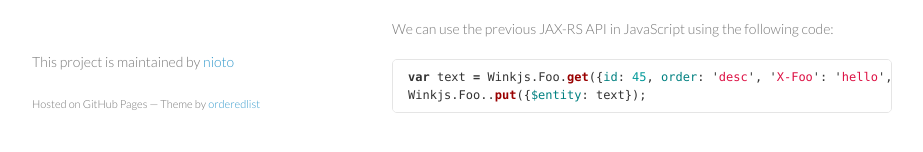
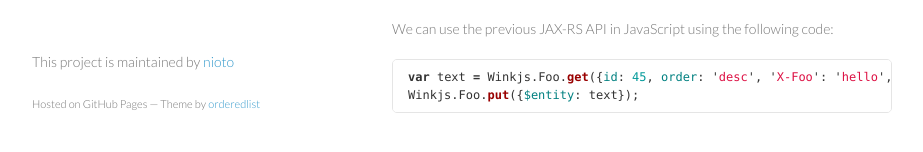
Before and after one commit to nioto/wink.js, a Jekyll site: the page built from howto.md, in a window 1280 px wide and 900 px high, scrolled down 630 px. Shown: the part 717-869 px from the top of the window, without its empty margins (178-1101 px from the left). Built offline with Jekyll 4.4.1, drawn with Linux system fonts in a browser that asks for light colours; Markdown is read by kramdown in place of the engine named in the settings.

Commit message:
improve doc

````diff
--- a/howto.md
+++ b/howto.md
@@ -86,7 +86,8 @@ public class Foo{
 
 We can use the previous JAX-RS API in JavaScript using the following code:
 
+
 ```js
 var text = Winkjs.Foo.get({id: 45, order: 'desc', 'X-Foo': 'hello', colour: 'blue', 'Foo-Cookie': 123987235444});
-Winkjs.Foo..put({$entity: text});
+Winkjs.Foo.put({$entity: text});
 ```
````
